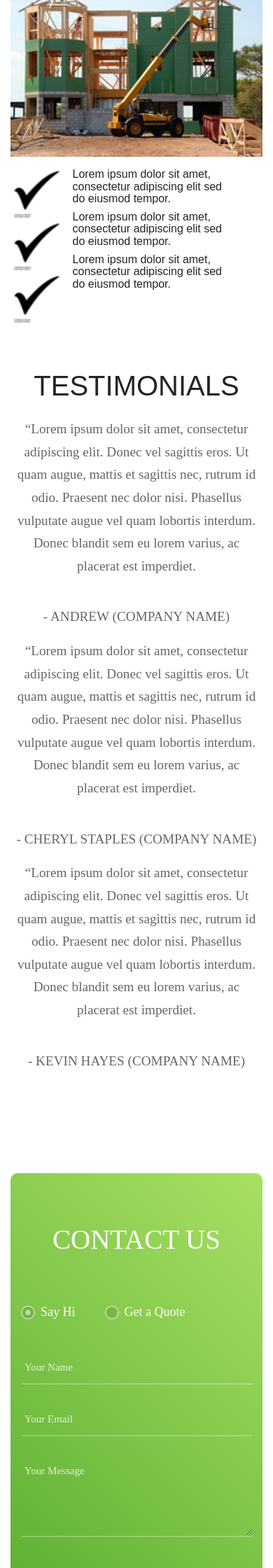
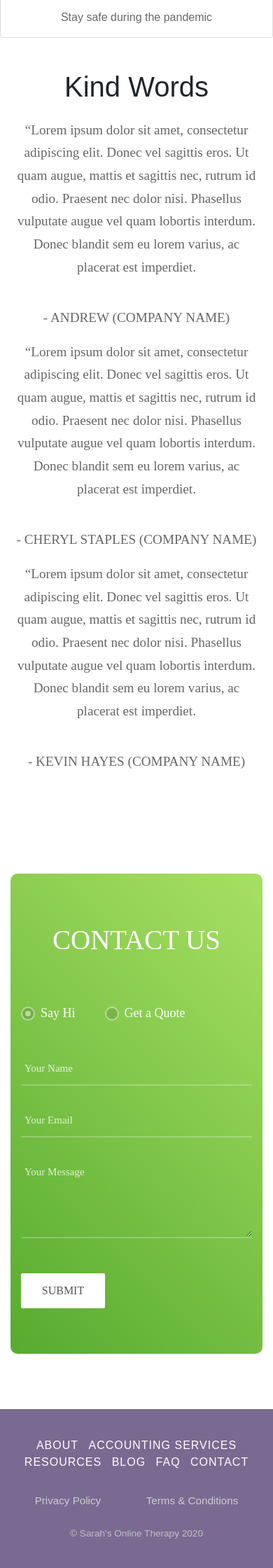
Before and after one commit to greevesh/single_page_website, a PHP site: page / in a window 390 px wide. Shown: the part 2560-4800 px from the top of the page at 70% size. Run offline with PHP 8.4, Linux system fonts and the light colour scheme; some web fonts are replaced.

Commit message:
The navbar and footer are styled accordingly and made fully responsive.

```diff
--- a/index.html
+++ b/index.html
@@ -6,7 +6,7 @@
     <meta name="description" content="">
     <meta name="author" content="Mark Otto, Jacob Thornton, and Bootstrap contributors">
     <meta name="generator" content="Jekyll v3.8.6">
-    <title>Construction Site</title>
+    <title>Sarah's Online Therapy</title>
 
     <link rel="stylesheet" href="style.css">
     <link rel="stylesheet" href="navbar.css">
@@ -31,7 +31,7 @@
 </div>
 
 <div class="d-flex justify-content-center mt-0">
-  <img src="img/online_counselling_logo.png">
+  <img src="img/online_counselling_logo.png"><h3 class="mt-5">Sarah's Online Therapy</h3>
 </div>
 
 <nav class="navbar navbar-default navbar-static-top d-flex justify-content-center" id="topnavbar" role="navigation">
@@ -65,7 +65,11 @@
 <br><br>
 
   <div>
-    <h1 class="mb-4" align="center">Why Online Therapy?</h1>
+    <h1 class="mb-1" align="center">Why Online Therapy?</h1>
+
+    <div class="d-flex justify-content-center">
+      <img src="img/curious.png" alt="">
+    </div>
 
     <div class="about-container">
       <p class="about-paragraph">Lorem ipsum dolor sit amet, consectetur adipiscing elit. Proin massa justo, facilisis vel bibendum ut, vulputate sed sem. Phasellus imperdiet porta est sed consequat. Integer ut risus vel nibh fringilla pulvinar.</p>
@@ -81,15 +85,17 @@
     <div class="row justify-content-center">
       <div class="col-lg-6">
         <div class="text-center">
-          <h1>Services</h1>
+          <h1>Why Choose Me?</h1>
           <br>
-          <h3>Lorem ipsum dolor sit amet, consectetur adipiscing elit sed do eiusmod tempor.</h3>
+          <h3><i>What separates me from all the other online therapists?</i></h3>
         </div>
       </div>
     </div>
+
     <br>
+
   <div class="row">
-    <div class="col-xl-4 col-md-4">
+    <div class="card col-xl-4 col-md-4">
       <div class="text-center">
         <div><img src="img/convenient.png" alt=""></div>
         <h3>Convenience</h3>
@@ -102,12 +108,13 @@
         </ul>
       </div>
     </div>
-    <div class="col-xl-4 col-md-4">
+
+    <div class="card col-xl-4 col-md-4">
       <div class="text-center">
         <div><img src="img/experienced.png" alt=""></div>
-        <h3>Lorem ipsum</h3>
+        <h3>Experience</h3>
         <ul>
-          <li>5 years of experience under my belt</li>
+          <li>10 years of experience helping people overcome life's biggest challenges</li>
           <br>
           <li>Masters degree in Occupational Therapy</li>
           <br>
@@ -115,10 +122,11 @@
         </ul>
       </div>
     </div>
-    <div class="col-xl-4 col-md-4">
+
+    <div class="card col-xl-4 col-md-4">
       <div class="text-center">
         <div><img src="img/efficiency.png" alt=""></div>
-        <h3>Lorem ipsum</h3>
+        <h3>Efficiency</h3>
         <ul>
           <li>Research evidence supports the effectiveness of online therapy</li>
           <br>
@@ -132,36 +140,11 @@
     </div>
 </div>
 
-<div class="container mt-5">
-  <div class="row">
-    <div class="col-md-7">
-      <img class="img-fluid" src="img/construction5.jpeg" alt="">
-    </div>
-
-    <div class="mr-5 col-1 col-sm-3 col-md-1" style="float: right;">
-      <ul class="mt-3 mt-sm-3 mt-md-0 ml-md-5">
-        <li class="mb-sm-5 mb-md-3 mb-lg-7 mb-xl-95"><img src="img/tick.png" alt=""></li>
-        <li class="mb-sm-5 mb-md-3 mb-lg-7 mb-xl-95"><img src="img/tick.png" alt=""></li>
-        <li><img src="img/tick.png" alt=""></li>
-      </ul>
-    </div>
-
-    <div class="ml-2 ml-md-5 mr-lg-5 col-8 col-sm-2" style="float: right;">
-      <ul class="mt-3 mt-sm-4 mt-md-0" style="list-style-type: none;">
-        <li class="mt-md-2 mt-lg-1 mt-xl-2 mb-sm-34rem mb-md-24rem mb-lg-7 mb-xl-95"><h4 class="selling-point">Lorem ipsum dolor sit amet, consectetur adipiscing elit sed do eiusmod tempor.</h4></li>
-        <li class="mb-sm-34rem mb-md-24rem mb-lg-7 mb-xl-95"><h4 class="selling-point">Lorem ipsum dolor sit amet, consectetur adipiscing elit sed do eiusmod tempor.</h4></li>
-        <li><h4 class="selling-point">Lorem ipsum dolor sit amet, consectetur adipiscing elit sed do eiusmod tempor.</h4></li>
-      </ul>
-    </div>
-
-  </div>
-</div>
-
 <br><br>
 
 <div align="center" class="testimonials">
 
-  <h1 class="mb-4">TESTIMONIALS</h1>
+  <h1 class="mb-4">Kind Words</h1>
 
   <div class="container">
 
@@ -271,19 +254,35 @@
 
 	<div id="dropDownSelect1"></div>
 
-<footer class="pt-4 pt-5 border-top">
-    <div>
-      <div>
-        <small class="d-block mb-3 text-muted">&copy; 2017-2020</small>
-      </div>
-      <ul>
-          <li>1</li>
-          <li>2</li>
-          <li>3</li>
-          <li>4</li>
-      </ul>
+  <footer>
+
+    <div id="footer" align="center">
+
+        <a href="">ABOUT</a>
+
+        <a href="">ACCOUNTING SERVICES</a>
+
+        <a href="">RESOURCES</a>
+
+        <a href="">BLOG</a>
+
+        <a href="">FAQ</a>
+
+        <a href="">CONTACT</a>
+
+    </div><!--end of footer-->
+
+    <div class="footer-links" align="center">
+
+      <a href="" rel="nofollow">Privacy Policy</a>
+
+      <a href="" rel="nofollow">Terms &amp; Conditions</a>
+
+      <p align="center" class="copyright">&copy; Sarah's Online Therapy 2020</p>
+
     </div>
-</footer>
+
+  </footer><!--end Footer-->
 
 <script src="contact-form/vendor/jquery/jquery-3.2.1.min.js"></script>
 <script src="contact-form/vendor/bootstrap/js/popper.js"></script>
--- a/navbar.css
+++ b/navbar.css
@@ -9,6 +9,11 @@
 
 .nav-list-item {
     margin: 1.3em 1em 0 1em;
+}
+
+.nav-list-item :hover {
+    color: white;
+    border-bottom: 1px solid white;
 }
 
 @media (max-width: 750px) {
@@ -33,3 +38,76 @@
         font-size: 1.2rem;
     }
 }
+
+footer {
+    background-color: #7a6991;
+  }
+
+  #footer {
+    padding-top: 40px;
+    padding-bottom: 30px;
+  }
+
+  #footer a {
+    color: #ffffff;
+    font-family: 'Poppins', sans-serif;
+    font-size: 1rem;
+    letter-spacing: 1px;
+    padding-right: 30px;
+    padding-left: 30px;
+  }
+
+  .footer-links {
+    padding-bottom: 40px;
+  }
+
+  .footer-links a {
+    font-family: 'Poppins', sans-serif;
+    color: #c8cfd1;
+    font-size: 0.95rem;
+    padding-left: 30px;
+    padding-right: 30px;
+  }
+
+  .footer-links a:hover {
+    color: #c8cfd1;
+  }
+
+  .copyright {
+    font-family: 'Poppins', sans-serif;
+    color: #bec4c5;
+    padding-top: 22px;
+    font-size: 0.85rem;
+  }
+
+  @media only screen and (max-width: 600px) {
+    .nav li {
+      padding-right: 0;
+      padding-left: 0;
+    }
+    #footer a {
+      padding-right: 5px;
+      padding-left: 5px;
+      line-height: 22px;
+    }
+    #footer {
+      padding-right: 15px;
+      padding-left: 15px;
+    }
+  }
+
+  @media only screen
+  and (min-width: 600px)
+  and (max-width: 1024px) {
+
+    #footer a {
+      padding-right: 25px;
+      padding-left: 25px;
+      line-height: 30px;
+    }
+
+    #footer {
+      padding-right: 15px;
+      padding-left: 15px;
+    }
+  }
--- a/style.css
+++ b/style.css
@@ -17,6 +17,11 @@
     font-size: 1.2rem;
     width: 45%;
     text-align: center;
+}
+
+.card ul {
+    line-height: 1.4em;
+    color: rgb(107, 104, 104);
 }
 
 .testimonials p {
```
Also changed, not shown: img/curious.png (added).
